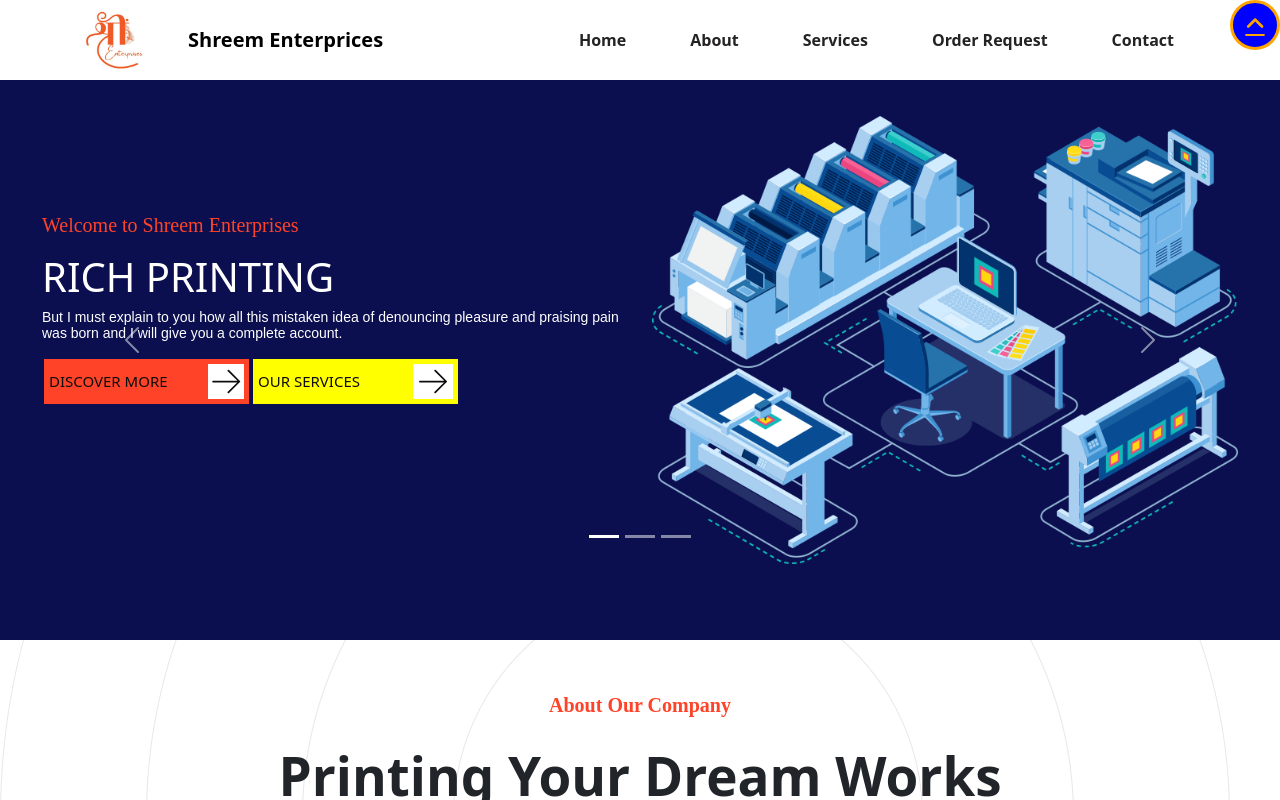
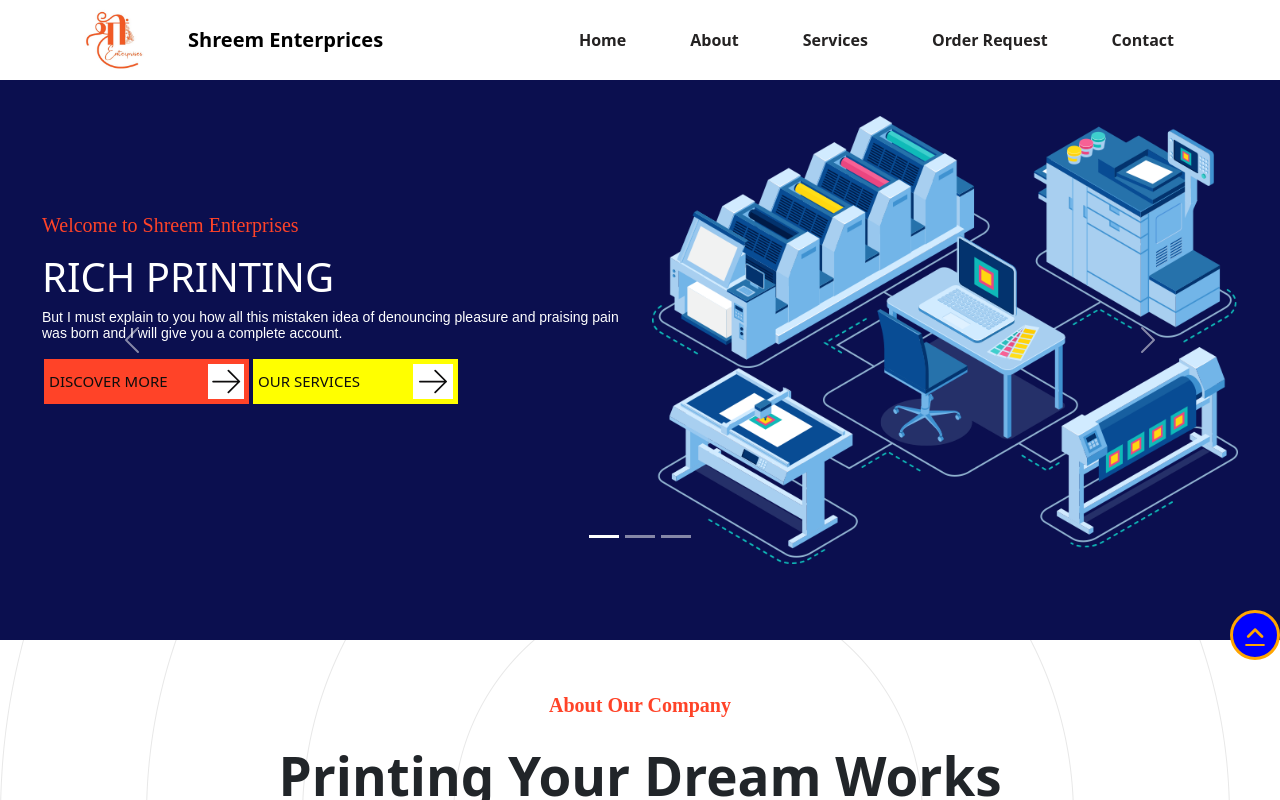
Before and after one commit to adityasinghchouhan1/shreem-enterprises, a React (Vite) app: page / in a window 1280 px wide. Shown: the top 800 px of the page. Built offline with nearby package versions, Linux system fonts and the light colour scheme.

Commit message:
change is servicestype component

```diff
--- a/src/About.jsx
+++ b/src/About.jsx
@@ -33,7 +33,10 @@ const about_icon = [
 const About = () => {
   return (
     <>
-      <div className="d-flex justify-content-center flex-wrap text-center background-icon pb-5" id="about">
+      <div
+        className="d-flex justify-content-center flex-wrap text-center background-icon pb-5"
+        id="about"
+      >
         <div className="">
           <p className="small-title">About Our Company</p>
           <p className="big-title">
--- a/src/App.css
+++ b/src/App.css
@@ -4,11 +4,7 @@
   height: 50px;
   width: 100%;
   position: absolute;
-<<<<<<< HEAD
 margin-top: 610px;
-=======
-margin-top: 500px;
->>>>>>> 8b67ccb000716ea4b26593530bd4d0e930991e27
 }
 
 #scroll {
--- a/src/ServicesType.css
+++ b/src/ServicesType.css
@@ -18,7 +18,6 @@
   font-size: 53px;
   font-weight: 700;
   text-align: center;
-
 }
 
 
@@ -71,9 +70,8 @@
   align-items: center;
   background-color: white ;
   margin: 15px;
-  height: 190px;
   box-shadow:0 0 10px 0 black;
-  width: 35rem;
+  width: 34rem;
 
 }
 @media  (max-width:550px) {
@@ -86,7 +84,7 @@
     background-color: white ;
     margin: 15px;
     box-shadow:0 0 6px 0 black;
-    width: 35rem;
+    width: 34rem;
     padding-bottom: 10px;
   }
 }
```
